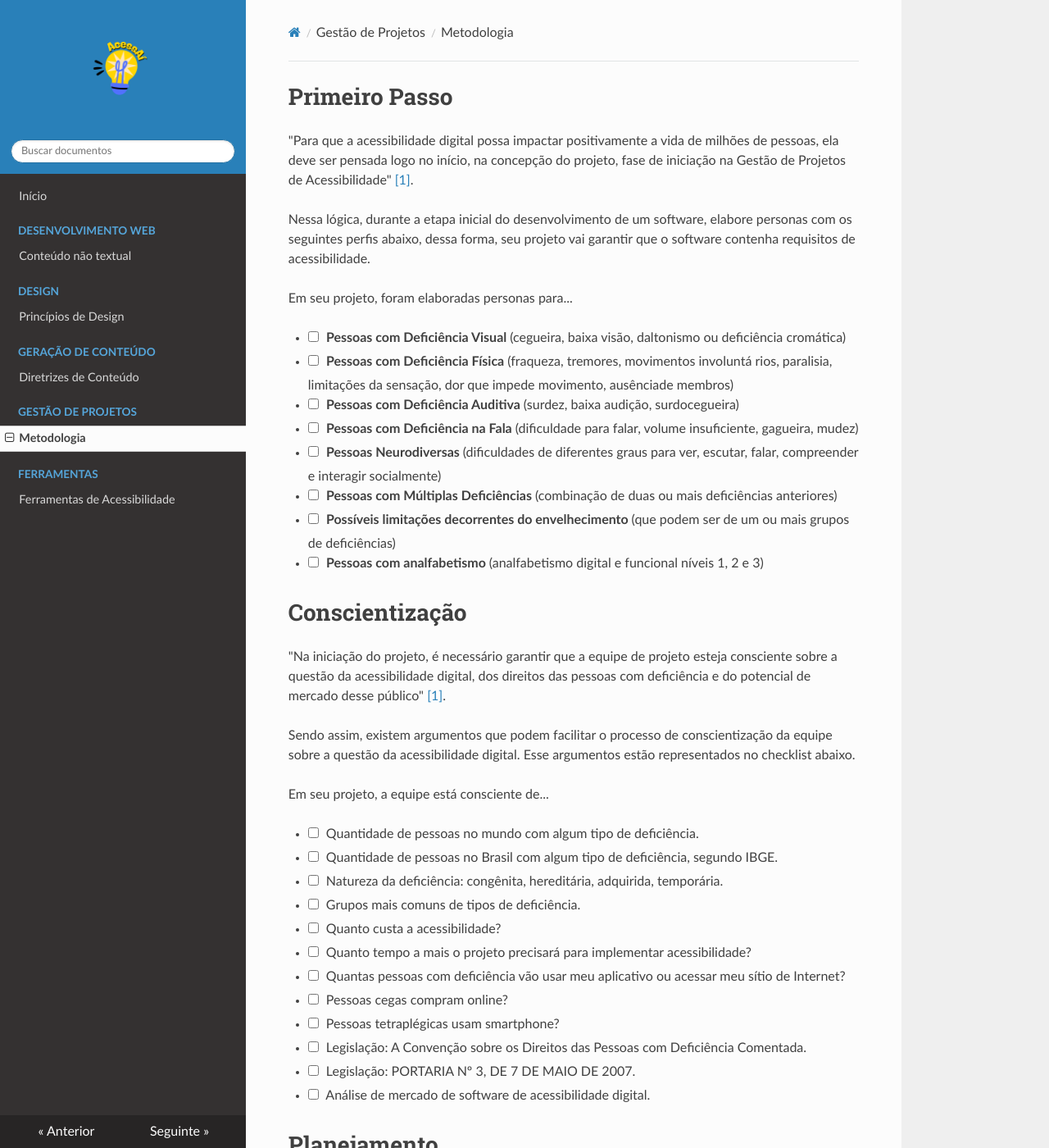
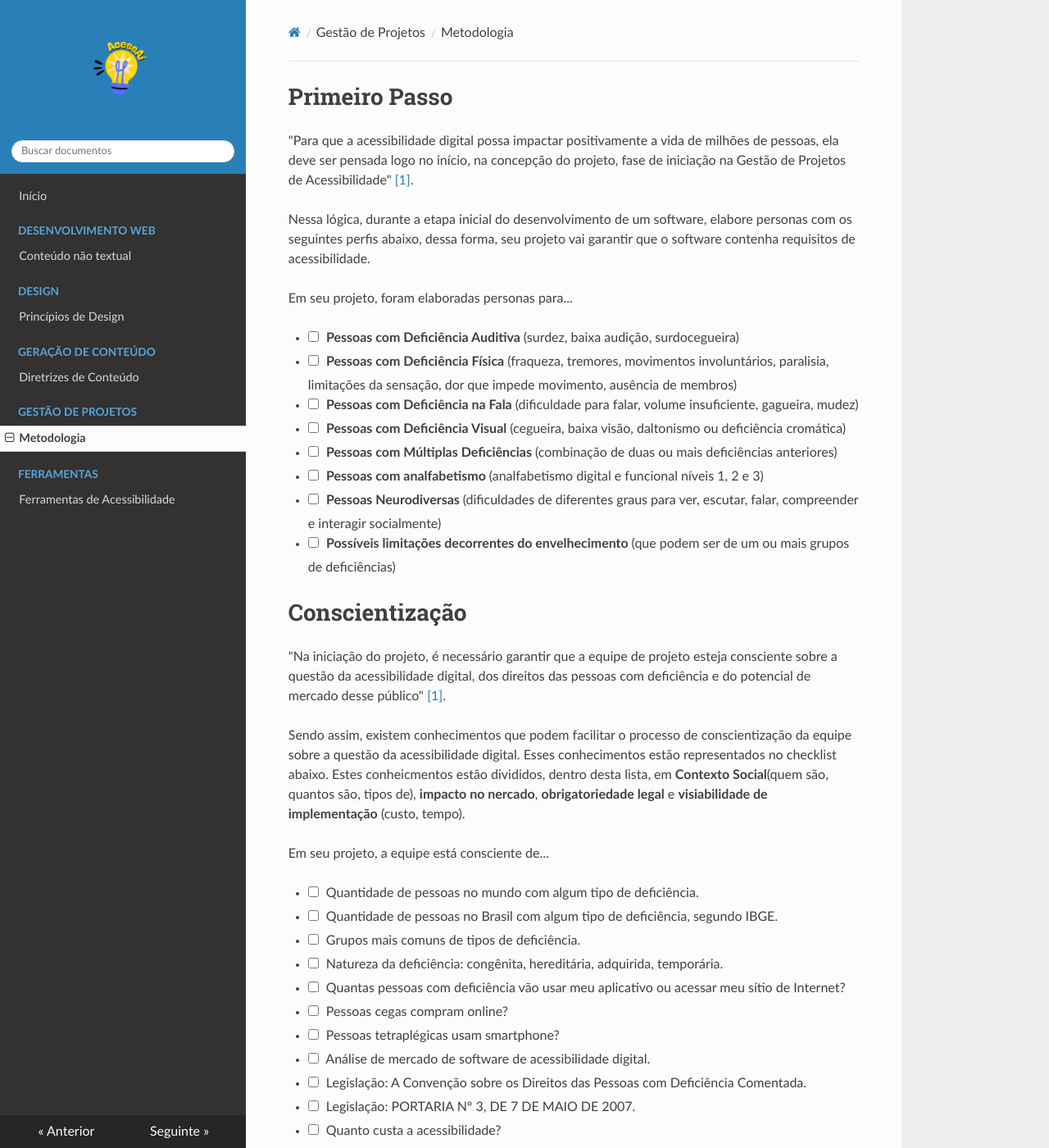
Before and after one commit to UnBIHC2025-1/IHC-2025.1-Grupo02, an MkDocs documentation site: the page built from docs/gestaoProjeto/gestaoProjeto.md, in a window 1280 px wide and 1400 px high. Shown: the whole window at 82% size. Built offline with MkDocs 1.6.1, drawn with Linux system fonts in a browser that asks for light colours; nearby versions of some CDN libraries; some of the changed text lies outside the part shown.

Commit message:
Update gestaoProjeto.md
Lista re-organizada em ordem alfabética ou em ordem de prioridade, categorizando pontos da lista em diferentes contextos. Também foram adicionados pequenos tópicos e alteração da linguagem para compreensão mais fácil.

```diff
--- a/docs/gestaoProjeto/gestaoProjeto.md
+++ b/docs/gestaoProjeto/gestaoProjeto.md
@@ -6,35 +6,35 @@ Nessa lógica, durante a etapa inicial do desenvolvimento de um software, elabor
 
 Em seu projeto, foram elaboradas personas para...
 
+- [ ] <b> Pessoas com Deficiência Auditiva </b> (surdez, baixa audição, surdocegueira)
+- [ ] <b> Pessoas com Deficiência Física </b>  (fraqueza, tremores, movimentos involuntários, paralisia, limitações da sensação, dor que impede movimento, ausência de membros)
+- [ ] <b> Pessoas com Deficiência na Fala </b> (dificuldade para falar, volume insuficiente, gagueira, mudez)
 - [ ] <b> Pessoas com Deficiência Visual </b> (cegueira, baixa visão, daltonismo ou deficiência cromática)
-- [ ] <b> Pessoas com Deficiência Física </b> (fraqueza, tremores, movimentos involuntá rios, paralisia, limitações da sensação, dor que impede movimento, ausênciade membros)
-- [ ] <b> Pessoas com Deficiência Auditiva </b> (surdez, baixa audição, surdocegueira)
-- [ ] <b> Pessoas com Deficiência na Fala </b> (dificuldade para falar, volume insuficiente, gagueira, mudez)
+- [ ] <b> Pessoas com Múltiplas Deficiências </b> (combinação de duas ou mais deficiências anteriores)
+- [ ] <b> Pessoas com analfabetismo </b> (analfabetismo digital e funcional níveis 1, 2 e 3)
 - [ ] <b> Pessoas Neurodiversas </b> (dificuldades de diferentes graus para ver, escutar, falar, compreender e interagir socialmente)
-- [ ] <b> Pessoas com Múltiplas Deficiências </b> (combinação de duas ou mais deficiências anteriores)
-- [ ] <b> Possíveis limitações decorrentes do envelhecimento </b> (que podem ser de um ou mais grupos de deficiências)
-- [ ] <b> Pessoas com analfabetismo </b> (analfabetismo digital e funcional níveis 1, 2 e 3)
+- [ ] <b> Possíveis limitações decorrentes do envelhecimento </b>  (que podem ser de um ou mais grupos de deficiências)
 
 # Conscientização
 
 "Na iniciação do projeto, é necessário garantir que a equipe de projeto esteja consciente sobre a questão da acessibilidade digital, dos direitos das pessoas com deficiência e do potencial de mercado desse público" <a id="TEC1" href="#RP1">[1]</a>.
 
-Sendo assim, existem argumentos que podem facilitar o processo de conscientização da equipe sobre a questão da acessibilidade digital. Esse argumentos estão representados no checklist abaixo.
+Sendo assim, existem conhecimentos que podem facilitar o processo de conscientização da equipe sobre a questão da acessibilidade digital. Esses conhecimentos estão representados no checklist abaixo. Estes conheicmentos estão divididos, dentro desta lista, em **Contexto Social**(quem são, quantos são, tipos de), **impacto no nercado**, **obrigatoriedade legal** e **visiabilidade de implementação** (custo, tempo).
 
 Em seu projeto, a equipe está consciente de...
 
 - [ ] Quantidade de pessoas no mundo com algum tipo de deficiência.
 - [ ] Quantidade de pessoas no Brasil com algum tipo de deficiência, segundo IBGE.
+- [ ] Grupos mais comuns de tipos de deficiência.
 - [ ] Natureza da deficiência: congênita, hereditária, adquirida, temporária.
-- [ ] Grupos mais comuns de tipos de deficiência.
-- [ ] Quanto custa a acessibilidade?
-- [ ] Quanto tempo a mais o projeto precisará para implementar acessibilidade?
-- [ ] Quantas pessoas com deficiência vão usar meu aplicativo ou acessar meu sítio de Internet?
+- [ ] Quantas pessoas com deficiência vão usar meu aplicativo ou acessar meu sítio de Internet?
 - [ ] Pessoas cegas compram online?
 - [ ] Pessoas tetraplégicas usam smartphone?
+- [ ] Análise de mercado de software de acessibilidade digital.
 - [ ] Legislação: A Convenção sobre os Direitos das Pessoas com Deficiência Comentada.
 - [ ] Legislação: PORTARIA Nº 3, DE 7 DE MAIO DE 2007.
-- [ ] Análise de mercado de software de acessibilidade digital.
+- [ ] Quanto custa a acessibilidade?
+- [ ] Quanto tempo a mais o projeto precisará para implementar acessibilidade?
 
 # Planejamento
 
```
